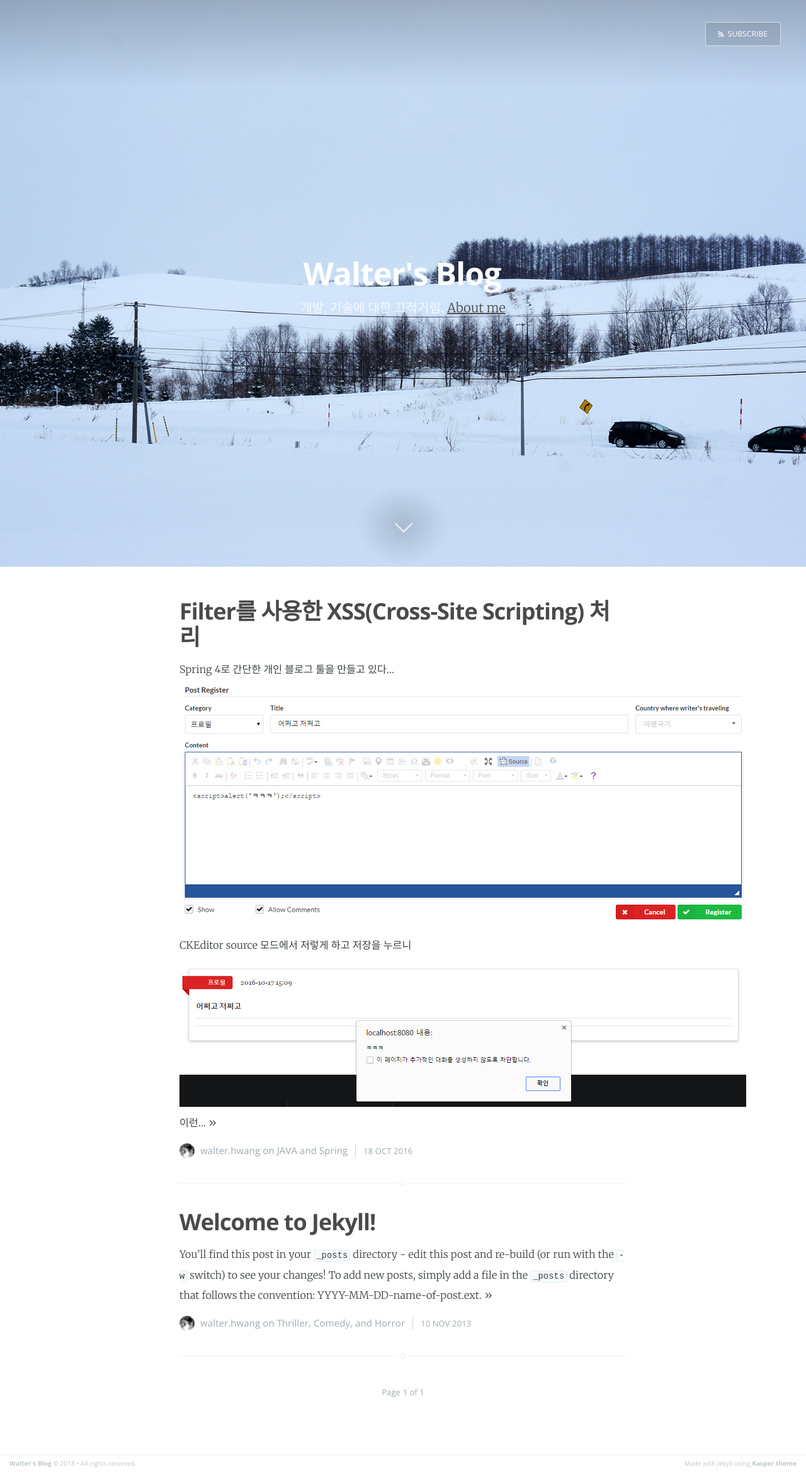
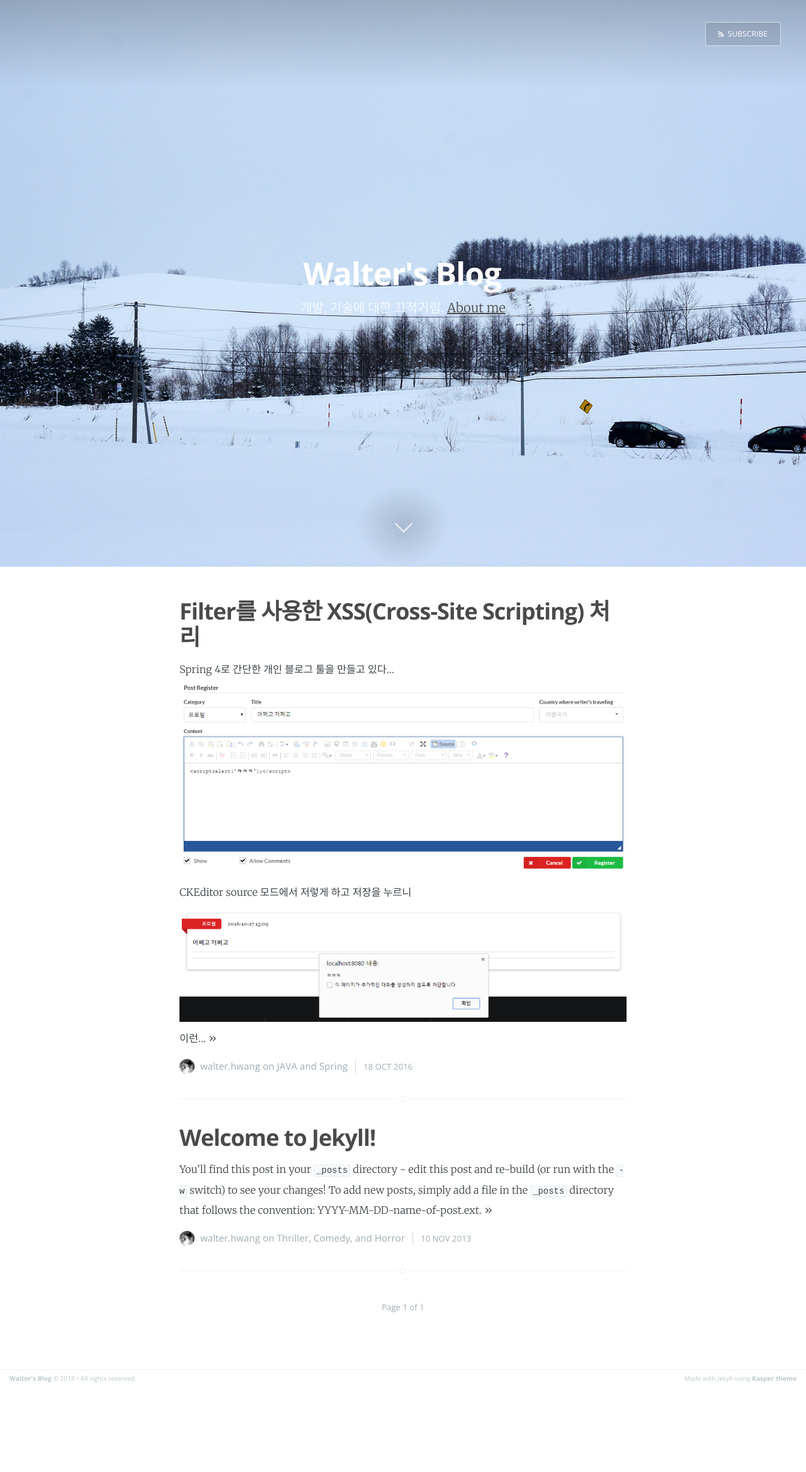
Before and after one commit to lyvius2/lyvius2.github.io, a Jekyll site: the page built from index.html, in a window 1280 px wide. Shown: the whole page at 63% size. Built offline with Jekyll 4.4.1, drawn with Linux system fonts in a browser that asks for light colours; the list of posts is cut into pages by our own code; after the commit the page ends 2203 px from its top, so only the background shows below that.

Commit message:
style 추가

```diff
--- a/_layouts/default.html
+++ b/_layouts/default.html
@@ -13,13 +13,14 @@
 
     <link rel="stylesheet" type="text/css" href="/assets/css/screen.css" />
     <link rel="stylesheet" type="text/css" href="//fonts.googleapis.com/css?family=Merriweather:300,700,700italic,300italic|Open+Sans:700,400" />
-    <!--<link rel="stylesheet" href="https://fonts.googleapis.com/css?family=Noto+Sans+JP:300&amp;subset=japanese" />-->
+    <link rel="stylesheet" href="https://fonts.googleapis.com/css?family=Noto+Sans+JP:300&amp;subset=japanese" />
     <!-- Customisation  -->
     <link rel="stylesheet" type="text/css" href="/assets/css/main.css" />
-    <!--<style>
+    <style>
+	    img {max-width: 100%;}
         section.post-content {font-size: 1.7rem; font-family: 'Noto Sans JP', sans-serif;}
         section.author p {font-size: 1.4rem; font-family: 'Noto Sans JP', sans-serif;}
-    </style>-->
+    </style>
 </head>
 <body class="{% if page.post_class %}{{page.post_class}}{% else %}home-template{% endif %}">
 
```
